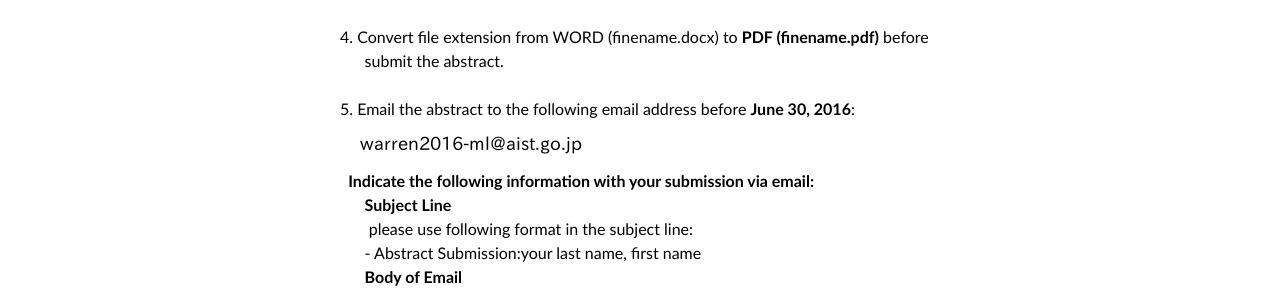
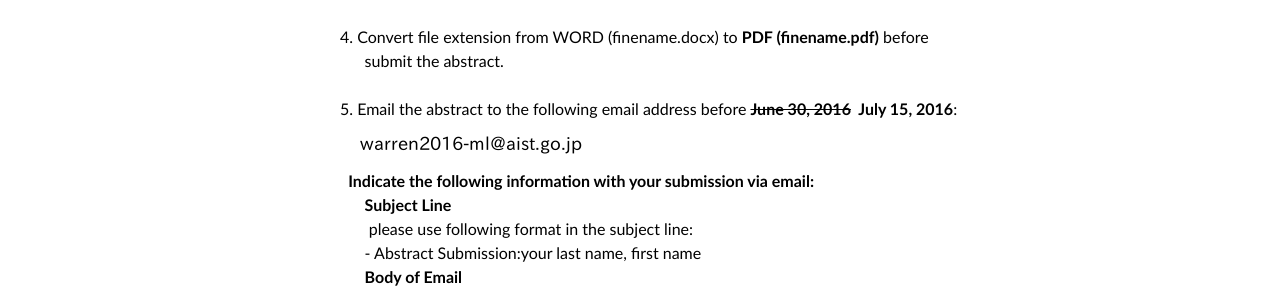
Before and after one commit to yamazakiM/WarrenWorkshop2016, a Jekyll site: the page built from submit/index.md, in a window 1280 px wide and 1216 px high. Shown: the part 707-1000 px from the top of the window. Built offline with Jekyll 4.4.1, drawn with Linux system fonts in a browser that asks for light colours; nearby versions of some CDN libraries; library files that are not in the unit come from our copies.

Commit message:
Update index.md

```diff
--- a/submit/index.md
+++ b/submit/index.md
@@ -46,7 +46,7 @@
   </li>
   <br>
   <li>
-    5. Email the abstract to the following email address before <strong>June 30, 2016</strong>:<br>
+    5. Email the abstract to the following email address before <strong><del>June 30, 2016</del>&nbsp;&nbsp;July 15, 2016</strong>:<br>
     <img class="abstract" alt="warrenworkshop_email.png" src="../../images/warrenworkshop_email.png" border="0">
     &nbsp; <strong>Indicate the following information with your submission via email:</strong><br>
     &nbsp; &nbsp; &nbsp; <strong>Subject Line</strong><br>
```
